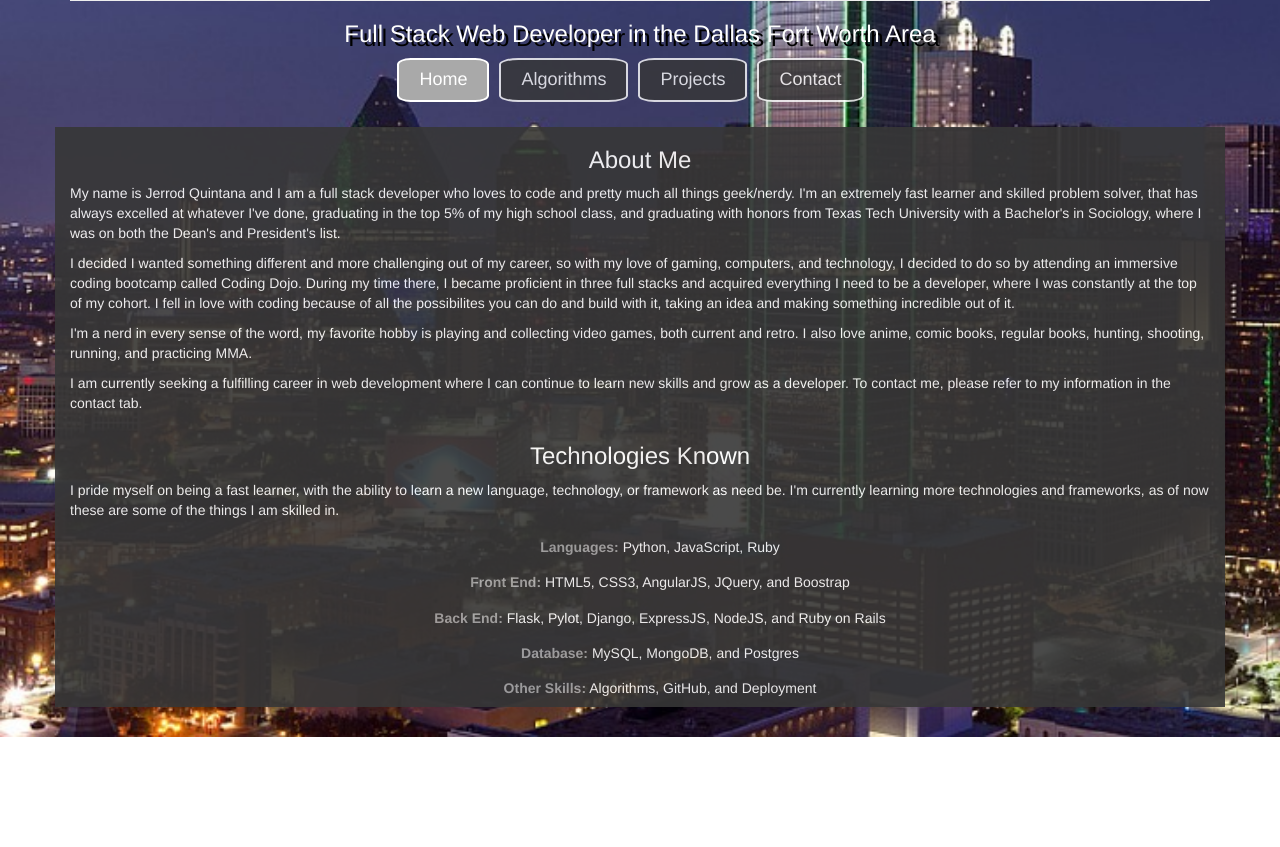
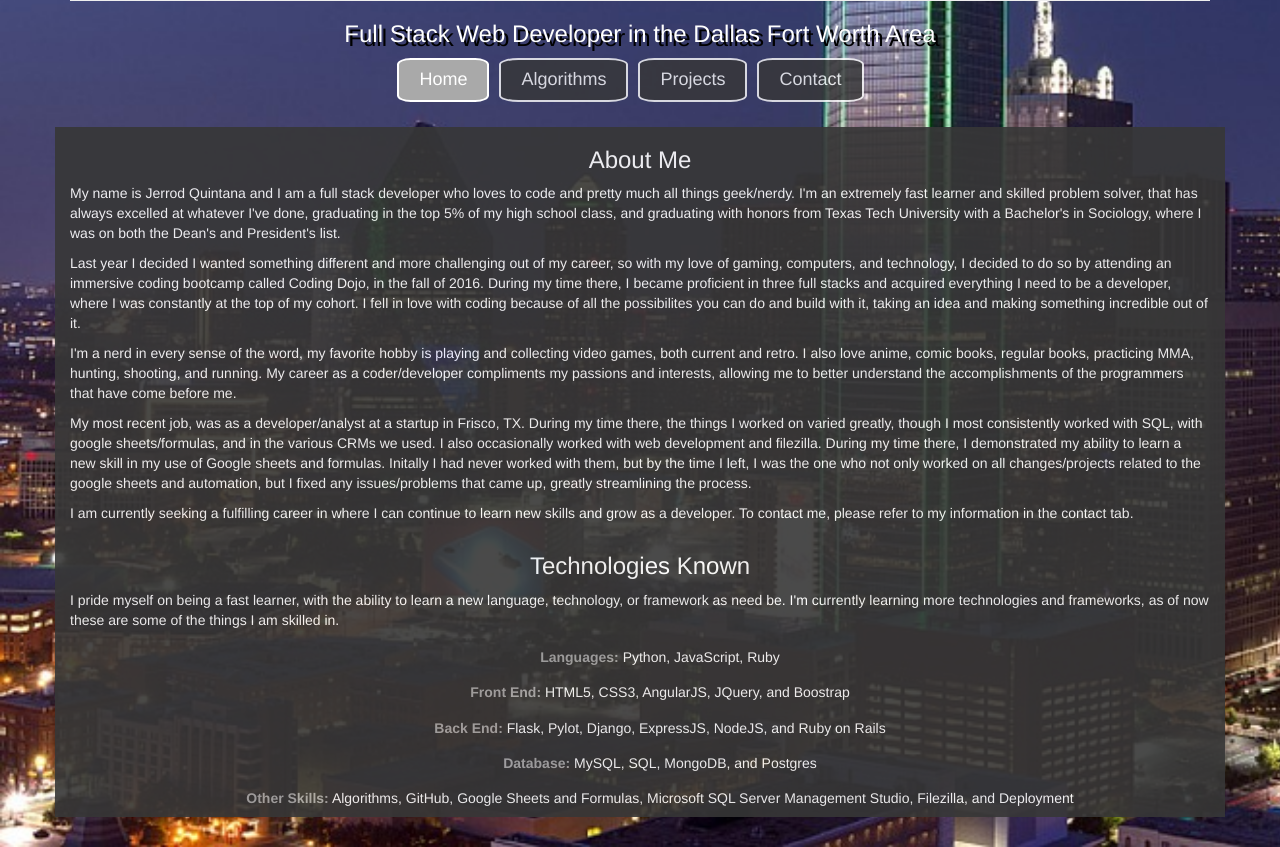
Before and after one commit to jerrodq2/portfolio_mean, a website: page client/index.html in a window 1280 px wide. Shown: the part 390-1237 px from the top of the page. Before the commit the page ends 1127 px from the top, so only its background shows below. Drawn offline with nearby package versions, Linux system fonts and the light colour scheme; some packages are replaced by stand-ins of ours.

Commit message:
Updating my resume on august 26, 2017, haven’t touched it in a few months

```diff
--- a/client/algorithms.ejs
+++ b/client/algorithms.ejs
@@ -22,6 +22,7 @@
         <h1 class="shadow">Jerrod Quintana</h1>
         <hr>
         <h3 class="shadow">Full Stack Web Developer in the Dallas Fort Worth Area</h3>
+        <h5 class="shadow">Note: More recent algorithms will be added soon.</h5>
       </div>
     </div>
 
--- a/client/index.html
+++ b/client/index.html
@@ -48,9 +48,14 @@
       <div class="col-xs-12 about">
       <h3>About Me</h3>
       <p>My name is Jerrod Quintana and I am a full stack developer who loves to code and pretty much all things geek/nerdy. I'm an extremely fast learner and skilled problem solver, that has always excelled at whatever I've done, graduating in the top 5% of my high school class, and graduating with honors from Texas Tech University with a Bachelor's in Sociology, where I was on both the Dean's and President's list.</p>
-      <p>I decided I wanted something different and more challenging out of my career, so with my love of gaming, computers, and technology, I decided to do so by attending an immersive coding bootcamp called Coding Dojo. During my time there, I became proficient in three full stacks and acquired everything I need to be a developer, where I was constantly at the top of my cohort. I fell in love with coding because of all the possibilites you can do and build with it, taking an idea and making something incredible out of it.</p>
-      <p>I'm a nerd in every sense of the word, my favorite hobby is playing and collecting video games, both current and retro. I also love anime, comic books, regular books, hunting, shooting, running, and practicing MMA.</p>
-      <p>I am currently seeking a fulfilling career in web development where I can continue to learn new skills and grow as a developer. To contact me, please refer to my information in the contact tab.</p>
+
+      <p>Last year I decided I wanted something different and more challenging out of my career, so with my love of gaming, computers, and technology, I decided to do so by attending an immersive coding bootcamp called Coding Dojo, in the fall of 2016. During my time there, I became proficient in three full stacks and acquired everything I need to be a developer, where I was constantly at the top of my cohort. I fell in love with coding because of all the possibilites you can do and build with it, taking an idea and making something incredible out of it.</p>
+
+      <p>I'm a nerd in every sense of the word, my favorite hobby is playing and collecting video games, both current and retro. I also love anime, comic books, regular books, practicing MMA, hunting, shooting, and running. My career as a coder/developer compliments my passions and interests, allowing me to better understand the accomplishments of the programmers that have come before me.</p>
+
+      <p>My most recent job, was as a developer/analyst at a startup in Frisco, TX. During my time there, the things I worked on varied greatly, though I most consistently worked with SQL, with google sheets/formulas, and in the various CRMs we used. I also occasionally worked with web development and filezilla. During my time there, I demonstrated my ability to learn a new skill in my use of Google sheets and formulas. Initally I had never worked with them, but by the time I left, I was the one who not only worked on all changes/projects related to the google sheets and automation, but I fixed any issues/problems that came up, greatly streamlining the process.</p>
+
+      <p>I am currently seeking a fulfilling career in where I can continue to learn new skills and grow as a developer. To contact me, please refer to my information in the contact tab.</p>
     </div>
 
     <div class="col-xs-12 about">
@@ -60,8 +65,8 @@
       <li><h5><span><b>Languages:</b></span> Python, JavaScript, Ruby</h5></li>
       <li><h5><span><b>Front End:</b></span> HTML5, CSS3, AngularJS, JQuery, and Boostrap</h5></li>
       <li><h5><span><b>Back End:</b></span> Flask, Pylot, Django, ExpressJS, NodeJS, and Ruby on Rails</h5></li>
-      <li><h5><span><b>Database:</b></span> MySQL, MongoDB, and Postgres</h5></li>
-      <li><h5><span><b>Other Skills:</b></span> Algorithms, GitHub, and Deployment</h5></li>
+      <li><h5><span><b>Database:</b></span> MySQL, SQL, MongoDB, and Postgres</h5></li>
+      <li><h5><span><b>Other Skills:</b></span> Algorithms, GitHub, Google Sheets and Formulas, Microsoft SQL Server Management Studio, Filezilla, and Deployment</h5></li>
     </ul>
   </div>
     </div>
--- a/client/projects.ejs
+++ b/client/projects.ejs
@@ -63,7 +63,7 @@
         <div class="col-xs-12 proj">
           <div  class="col-xs-12">
             <h2>Future Projects</h2>
-            <p>While currently focusing on learning new skills and finding the best fit for my skills, I'm currently planning a small project to show my Ruby on Rails skill set.</p>
+            <p>While I'm currently working on re-immersing myself in the various languages I haven't worked with in the past few months, I also plan to increase my proficiency in sql and creating a ruby on rails project.</p>
           </div>
         </div>
 
```
